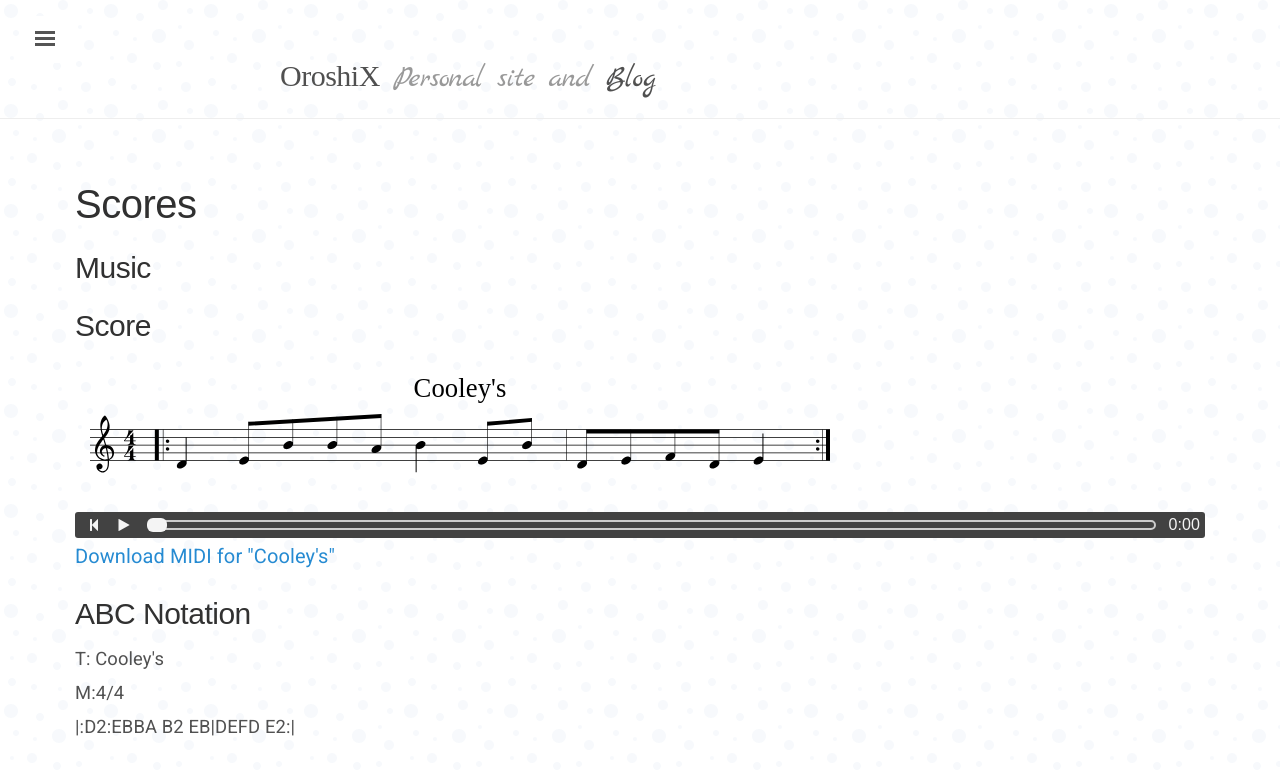
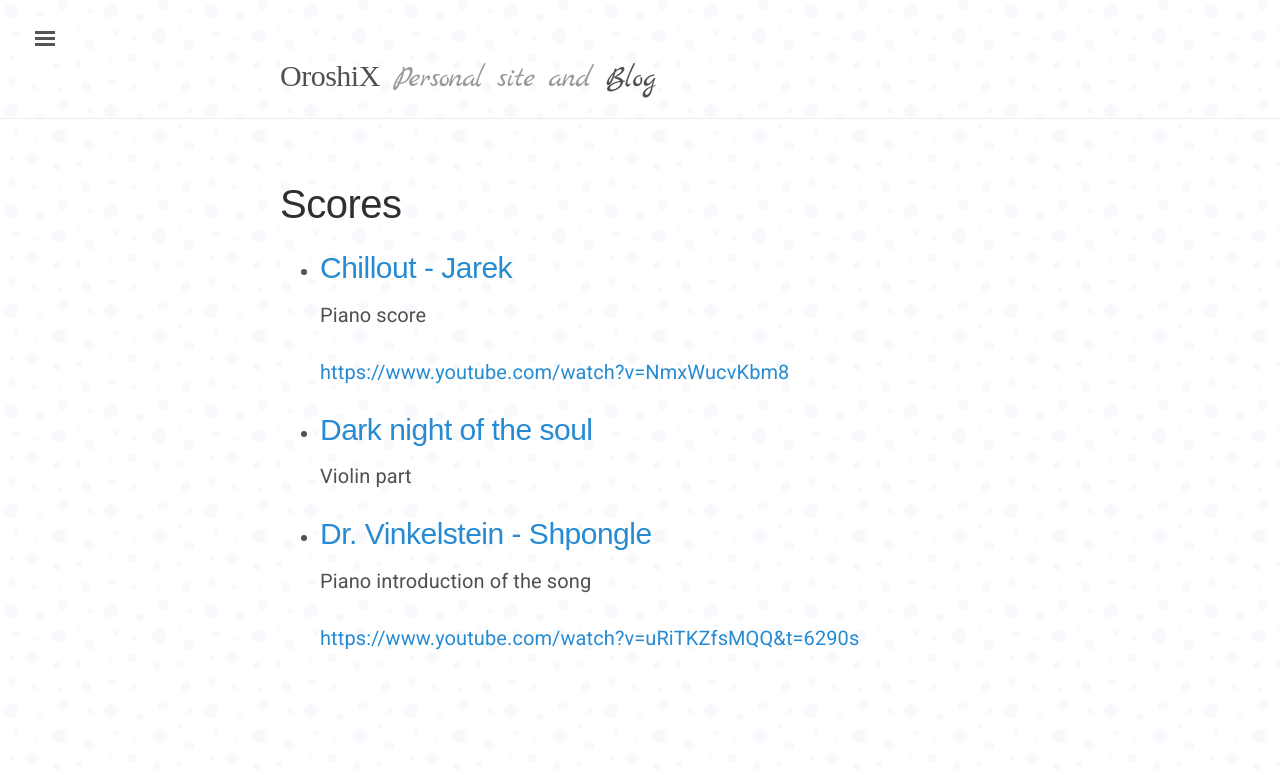
Before and after one commit to OroshiX/OroshiX.github.io, a Jekyll site: the page built from pages/scores.html, in a window 1280 px wide. Shown: the top 775 px of the page. Built offline with Jekyll 4.4.1, drawn with Linux system fonts in a browser that asks for light colours; some web fonts are replaced; a script that is not in the unit is left out; comment, search, counter and statistics services are not loaded; some of the changed lines change nothing that is shown.

Commit message:
Collection of scores (added dark night and chillout)

```diff
--- a/_config.yml
+++ b/_config.yml
@@ -65,6 +65,9 @@ nav:
 # Where are tags and categories displayed
 tag_page: '/blog/tags/'
 category_page: '/blog/categories/'
+collections:
+  scores:
+    output: true
 
 disqus_short_name: 'oroshix' # leave blank if you don't want disqus
 
--- a/_layouts/score.html
+++ b/_layouts/score.html
@@ -1,7 +1,7 @@
 ---
 layout: page-larger
 ---
-{% capture myTune %}{{content | newline_to_br | strip_newlines | replace: "<br />", "\n"}}{% endcapture %}
+{% capture myTune %}{{content | newline_to_br | strip_newlines | replace: "<br />", "\n" | replace: '"', '\"'}}{% endcapture %}
 <div class="page">
     <h2>Music</h2>
     <a href="{{page.link}}">{{page.link}}</a>
--- /dev/null
+++ b/_scores/chillout.html
@@ -0,0 +1,36 @@
+---
+permalink: /scores/chillout
+layout: score
+title: Chillout - Jarek
+description: Piano score
+link: https://www.youtube.com/watch?v=NmxWucvKbm8
+---
+X:1
+T:Chillout synth 80's cover Genos
+C:Jarek
+M:4/4
+L:1/1
+K:C
+V:1 clef=treble
+%%topmargin 0.4cm
+%%botmargin 0.4cm
+%%rightmargin 0.8cm
+%%leftmargin 0.8cm
+Z | Z | Z | Z | Z | Z | Z | Z !segno!|: [L:1/4]c4| B/A G G/ B|
+B A/E/-E2-| E2-E/A/A/A/-|A<F F/G/A/G/-|  G<C C/D/E/G/-|1G/E/D/E/-E2- | E4 :|2
+G/E/D/E/- E D/E/ | G/E/D/E/- E2-| E4 ||3 G/E/D/E/- E D/E/ | G/E/D/E/- E/ D C/-| C4-|C4 |:
+c3-c/B//c// | d-d/e c B/-|B/c/ B/A E/ G/A/-|A2-A/A/ B/c/ |f2 e c/e/-| e2 d/e g/-|[1,3 g4-|g4:|2
+g2-g/B/ A/B/-|B4 !D.S.!|| [4 g4- | g2- (3ged| c4-|c4 ||
+V:2 clef=bass octave=-1
+[L:1/1]"C"[G,CE]| "Em"[G,B,E] | "Am"[A,CE]-|[A,CE]| "F"[F,A,C]| "C"[G,CE]| "Em"[G,B,E]-|[G,B,E] |: "C" [G,CE]| "Em"[G,B,E] |
+"Am"[A,CE]- | [A,CE]| "F"[F,A,C] | "C"[G,CE]| "Em"[G,B,E]- | [G,B,E] :|
+"Em"[G,B,E] | "G"[G,B,D]-| [G,B,D]|| "Em"[G,B,E] | "G"[G,B,D]-| [G,B,D]-| [G,B,D] |:
+"C"[G,CE]| "Em"[G,B,E]| "Am"[A,CE]-|[A,CE]|
+"F"[F,A,C]| "C"[G,CE] | "Em"[G,B,E] | "G"[G,B,D] :|
+"Em"[G,B,E]| "G"[G,B,D]|| "Em" [G,B,E] | "G"[G,B,D] | "C" [G,CE]-| [G,CE]||
+V:1
+Z8||
+c4| B/A/ G/G/- G/G/ B| B A/E/-E2-| E2-E/G/A/A/-|A<F F/G/A/G/-|  G<C- C/D/E/G/-| G/E/D/E/-E D/E/|G/E/D/E/- E/ D C/ | C4 |]
+V:2
+"C"[G,CE]| "Em"[G,B,E] | "Am"[A,CE]-|[A,CE]| "F"[F,A,C]| "C"[G,CE]| "Em"[G,B,E]| "G"[G,B,D] ||
+"C" [G,CE]| "Em"[G,B,E] | "Am"[A,CE]- | [A,CE]| "F"[F,A,C] | "C"[G,CE]| "Em"[G,B,E] | "D"[G,B,D] | "C"[G,CE] |]
--- /dev/null
+++ b/_scores/dark_night.html
@@ -0,0 +1,87 @@
+---
+permalink: /scores/dark-night
+layout: score
+title: Dark night of the soul
+description: Violin part
+link:
+---
+X:1
+T:Dark night of the soul
+C:Ola Gjeilo
+M:7/8
+L:1/8
+Q:1/4=178
+K:G
+%%measurenb 0
+%%%%%%%%%%%%%%%%%%%%%%%%%%%%%%%%%%%%%%%%%%%%%%%%
+!f! !>!.E.G !>!.E.G !>!.E.G.E | !>!.E.G !>!.E.G !>!.F.G.F |!>!.E.G !>!.E.G !>!.E.G.E | !>!.E.G !>!.E.G !>!.F.G.F |
+!>!.E.G !>!.E.G !>!.E.G.E | !>!.E.G !>!.E.G !>!.F.G.F |!>!.E.G !>!.E.G !>!.E.G.E | !>!.E.G !>!.E.G !>!.F.G.F | !pmA!y Z8 |
+%%%%%%%%%%%%% B %%%%%%%%%%%%%
+%%topmargin 0.4cm
+%%botmargin 0.4cm
+!pmB![L:1/4] !ff! E2-E3/2-|E2-E3/2-|E2-E3/2| (F2-G3/2)| G2-G3/2| E2-E3/2-|E2-E3/2| E2-E3/2-|E2-E3/2|
+D2-D3/2-|D2-D3/2| (E2F3/2)| F2-F3/2 | B,2-B,3/2-|B,2-B,3/2| B,2 D3/2| E2-E3/2-|E2-E3/2| A2-A3/2-| A2 (GF/)|
+%%%%%%%%%%%%% C %%%%%%%%%%%%%
+!pmC! E2-E3/2-|E2-E3/2-|E2 z3/2| B2-B3/2-| B2-B3/2-| B2-B3/2-| B2-B3/2| A2-A3/2-| A2-A3/2|
+G2-G3/2-| F2-F3/2-|F2 G3/2| G2-G3/2|E2-E3/2-|E2-E3/2-|E2 z3/2|
+%%%%%%%%%%%%% D %%%%%%%%%%%%%
+[L:1/4]!pmD! g2-g3/2-|g2-g3/2-|g2-g3/2| (f2d3/2)|e2-e3/2-| e2-e3/2-| e2-e3/2| (e2-e3/2-|e2-e3/2|
+d2-d3/2-|d2- d3/2) | (e2 f3/2)|(f2-f3/2|B2-B3/2-| B2-B3/2)| (B2d3/2)| e2-e3/2-|e2-e3/2| a2-a3/2-|a2 (gf/)|
+%%%%%%%%%%%%% E %%%%%%%%%%%%%
+!pmE! e2-e3/2-|e2-e3/2-|e2 z3/2| !crescendo(! b2-b3/2- !crescendo)!| !ff!b2-b3/2-|b2-b3/2-|b2-!-(!b3/2| !-)!!diminuendo(!a2-a3/2-!diminuendo)!| !f!a2-a3/2|
+(g2-g3/2| f2-f3/2-|f2 e3/2)| (g2-g3/2|e2-e3/2-|e2-e3/2)|(e'2-e'3/2-|
+%%%%%%%%%%%%% F %%%%%%%%%%%%%
+!pmF! e'2-e'3/2| d'2-d'3/2-|d'2-d'3/2)| (e'2f'3/2)|(f'2-f'3/2| b2-b3/2-|b2-b3/2)|(b2d'3/2)|
+(e'2-e'3/2-|e'2-e'3/2|f'2-f'3/2)| (g'2 f'3/2-|f'2-f'/-(3:2:3f'/g'/f'/)|e'2-e'3/2-|e'2-e'3/2-|e'2-e'3/2)|
+%%%%%%%%%%%%% G %%%%%%%%%%%%%
+Z4 !pmG!|| [Q:1/4=54]!pp! "@0,40Con sordina" "^1"A,4-| "^2"A,4-|A,4-|A,4-|A,4-|A,4-|A,4-|"^8"A,4-|A,3 A-|
+%%%%%%%%%%%%% H %%%%%%%%%%%%%
+!pmH!yy"^1"A4-|"^2"A4-|A4-|A4-|A4-|A4-|A4-|A4-|A4-|A4-|A4-|"^12"A4-|A3 z| [M:2/4] Z|| [K:Ab][M:6/4]
+%%%%%%%%%%%%% IJ %%%%%%%%%%%%
+!pmI! yy[Q:3/4=48]yZ12 !pmJ!| !mp! [L:1/8]"con sord."(F3 G3A3B3)|(A3G3F3E3)|!<(! (F3G3)(G3A3)| A12-|A3 !<)! z3 !ff! (A3B3)|
+(c3B3)(d3c3)|(B6 A3G3)| !>(!F12-|F4 !>)!z2 [L:1/4] !mf! (E-(3EFG )| F6-| !>(!F6-|F/ !>)! z/ zz z3||
+%%%%%%%%%%%%% K %%%%%%%%%%%%%
+!pmK![L:1/8] "@-10,-55senza sord., solo" !f! (f3g3a3b3)| (a3g3f3e2)(e|c2e f3-f6-|f6)z6|
+%%%%%%%%%%%%% L %%%%%%%%%%%%%
+(f3g3a3b3)| (a3g3f3e3)| !crescendo(! f12-|f6 !crescendo)! z6 !pmL!| !ff!  (f3  g3  a3  b3)  |  (a3  g3  f3  e3 ) |
+( f3  g3 )( g3  a3 ) |  a12  -  |  a3  z3   !f!(a3  b3)  | ( c'3  b3  d'3  c'3 )| ( b6  a3  g3 ) |
+!>(!f12  -  |  f3  - f !>)!z2 !mf!(e3-e-(3efg  )|!<(! f6-f2 [L:1/4]!//!F !//!B| [Q:"rit."]!//!f !//!B !//!f !//!b !//!f !//!b !<)! || [K:C][M:9/4]
+%%%%%%%%%%%%% M %%%%%%%%%%%%%
+!pmM!yy !f! [Q:3/4=52]y !>(! c'6-c'2 !>)! z| z !f! !//!_B !//!d !//!f !//!d !//!f !//!a !//!f !//!d| z !//!c!//!e!//!g!//!e!//!g!//!c'!//!g!//!e|
+z !//!c!//!_e!//!_a!//!e!//!a!//!c'!//!a!//!e|z!//!_d!//!f!//!_a!//!f!//!a!//!_d'!//!a!//!f| z!//!_c !//!_e!//!_g!//!e!//!g!//!_b!//!g!//!e|
+%%%%%%%%%%%%% N %%%%%%%%%%%%%
+z !//!_c!//!_f!//!_a!//!f!//!a!//!_c'!//!a!//!_e| [Q:"rit."]z !<(!!//!_d!//!f !//!_a!//!f!//!a!//!_d'!//!a!//!d' !<)!||!pmN! [K:F][Q:"     A tempo"]!ff! f'3e'3  c'3|
+ _e'3 d'3 b3| f'3e'3c'3| _d'6-d'3|^f'3^e'3 ^c'3| e'3 ^d'3 =b3| ^c'6-!>(!c'3-| c'6 ^c3-!>)! | !mp! [M:3/4]c2z|[M:6/4]
+%%%%%%%%%%%%% O %%%%%%%%%%%%%
+Z3|[Q:"rit.] Z|| !pmO!yy[Q:1/4=68][M:7/4]Z4|[M:4/4]
+%%%%%%%%%%%%% P %%%%%%%%%%%%%
+!pp!_E4-|E4-|E4-|!>(! [Q:"rit."]E3 !>)! z !pmP!|| [Q:"  A tempo"] [K:G] !pp! G4-G3| =F4-F3| D4-D3-|
+%%%%%%%%%%%%% Q %%%%%%%%%%%%%
+D4-D2[Q:"poco rit."]yyyy z !pmQ!|| [K:C][Q:1/4=54] [M:4/4] !p! A4-|A4-|A4-|A4|A4-|A4-|A4-|A4|| [K:B][M:7/4]
+%%%%%%%%%%%%% R %%%%%%%%%%%%%
+!pmR![Q:1/4=63]!pp! "" "@-20,25solo" [L:1/8](Ff^ef) (dfcf) (BfAfGf)| (Eede) (ceBe) (=AeGeFe)| \
+(ff'^e'f') (d'f'c'f') (bf'af'gf') |(ee'd'e') (c'e'be') (=ae'ge'fe'-|e'8)-!<(! !fermata! "Molto cresc."e'6-!<)!|| [M:7/8][K:G]
+%%%%%%%%%%%%% S %%%%%%%%%%%%%
+!pmS! yy[Q:1/4=178]!ff!e'4  -e'3-|e'4-e'3|e4-e3-|!>(!e4-e3-!>)! | [L:1/8] !f! !>!.E.E !>!.E.E !>!.E.E.E |!>!.E.E !>!.E.E !>!.E.E.D | !>!.E.E !>!.EE !>!.EEE |
+!>!.E.E !>!.E.E !>!.F.G.F |!>!.E.G !>!.E.G !>!.E.G.E |!>!.E.G !>!.E.G !>!.F.G.F |!>!.E.G !>!.E.G !>!.E.G.E |!>!.E.G !>!.E.G !>!.F.G.F |
+!>!.E.G !>!.E.G !>!.E.G.E |!>!.E.G !>!.E.G !>!.F.G.F |!>!.E.G !>!.E.G !>!.E.G.E |!>!.E.G !>!.E.G !>!.A.G.F ||
+%%%%%%%%%%%%% T %%%%%%%%%%%%%
+!pmT!y[L:1/4] g2-g3/2-|g2-g3/2-|g2-g3/2-|(f2d3/2)|e2-e3/2-|e2-e3/2-|e2-e3/2|
+(e2-e3/2-|e2-e3/2| d2-d3/2-|d2-d3/2)| (e2f3/2)|(f2-f3/2 | B2-B3/2-|B2-B3/2)| (B2d3/2)|
+%%%%%%%%%%%%% U %%%%%%%%%%%%%
+e2-e3/2-|e2-e3/2|(a2-a3/2-|a2 g f/) !pmU!| [L:1/8] !>!.e.g !>!.e.g !>!.e.g.e|
+!>!.e.g !>!.e.g !>!.f.g.f|!>!.e.g !>!.e.g !>!.e.g.e| [L:1/4]B2-B3/2-|B2-B3/2-|B2-B3/2-|
+B2-!-(!B3/2| !-)!A2-A3/2-|A2-A3/2| G2-G3/2| F2-F3/2-| F2 E3/2| G2-G3/2| E2-E3/2-|E2-E3/2| !ff! (e'2-e'3/2-|
+%%%%%%%%%%%%% V %%%%%%%%%%%%%
+!pmV! e'2-e'3/2| d'2-d'3/2-|d'2-d'3/2)| (e'2 f'3/2)| (f'2-f'3/2 | b2-b3/2-|b2-b3/2)| (b2d'3/2)| (e'2-e'3/2-|e'2-e'3/2 |
+f'2-f'3/2) |  (!-(! g'2!-)! f'3/2-| f'2- f'/-(3:2:3f'/g'/f'/ | e'2-e'3/2- | e'2-e'3/2)|!ff! B,2D3/2| E2-E3/2-|E2-E3/2| A2-A3/2-|A2 (GF/)|
+[L:1/8] !>!.E.G !>!.E.G !>!.E.G.E| !>!.E.G !>!.E.G !>!.F.G.F|!>!.E.G !>!.E.G !>!.E.G.E| !>!.E.G !>!.E.G !>!.F.G.F ||
+%%%%%%%%%%%%% W %%%%%%%%%%%%%
+!pmW! !>!.E.E !>!.E.E !>!.E.E.E| !>!.E.E !>!.E.E !>!.E.E.D | !>!.E.E !>!.E.E !>!.E.E.E| !>!.E.E !>!.E.E !>!.E.E.D| !>!.E.E !>!.E.E !>!.E.E.E| !>!.E.E !>!.E.E !>!.E.E.D|
+!>!.E.E !>!.E.E !>!.E.E.E| !>!.E.E !>!.E.E !>!.E.E.D| !>!.E.E !>!.E.E !>!.E.E.E| !>!.E.E !>!.E.E !>!.E.E.D| !>!.E.E !>!.E.E !>!.E.E.E| !>!.E.E !>!.E.E !>!.E.E.D| !>!.E.E !>!.E.E !>!.E.E.E| !>!.E.E !>!.E.E !>!.E.E.D| !>!.E.E !>!.E.E !>!.E.E.E|
+%%%%%%%%%%%%% X %%%%%%%%%%%%%
+!>!.E.E !>!.E.E !>!.E.E.D|| !pmX!y[M:4/4][Q:1/4=54][L:1/4] !>(!E !>)!zz2|[M:3/4] !p! (F3/2 G3/2)| [M:4/4] "poco a poco cresc."(G2 EG)| [M:3/4] B3| A3 [Q:"rit."]y|
+[Q:"A tempo"][M:4/4] (A2 Bc)|(c2 Ac)|[M:3/4]!f!e3| [M:4/4] !>(!d4 !>)! [Q:"rit."]yy || [M:7/4][K:E]
+%%%%%%%%%%%%% Y %%%%%%%%%%%%%
+!pmY!y[Q:1/4=68]!pp!e4 ( !<(! e'3- !<)!|e'3/2 =d'//c'//) b2-!>(!b3 !>)!| [M:6/4] !pp! B3 [L:1/8] !mf!(e'd' e'd'bc')| (=d'c' =d4) !>(!(c2[Q:"rit."]d2F2)!>)!| [M:4/4]
+[Q:1/4=ca. 56 " Freely]!pp![L:1/4]E3-!fermata!E-| E3-!fermata!E-| [M:5/4]E3-!fermata!E2|[M:4/4] E4-|E4-|E4-|!fermata!E4
--- a/pages/scores/shpongle.html
+++ b/_scores/shpongle.html
@@ -1,7 +1,8 @@
 ---
-permalink: /scores/shpongle
+permalink: /scores/shpongle-dr-vinkelstein
 layout: score
 title: Dr. Vinkelstein - Shpongle
+description: Piano introduction of the song
 link: https://www.youtube.com/watch?v=uRiTKZfsMQQ&t=6290s
 ---
 X:1
--- a/pages/scores.html
+++ b/pages/scores.html
@@ -1,8 +1,15 @@
 ---
 permalink: /scores/
-layout: score
+layout: page
 title: Scores
 ---
-T: Cooley's
-M:4/4
-|:D2:EBBA B2 EB|DEFD E2:|
+
+<ul>
+    {% for score in site.scores %}
+    <li>
+        <h2><a href="{{score.url}}"> {{ score.title}}</a></h2>
+        <p>{{ score.description}}</p>
+        <a href="{{ score.link}}">{{ score.link}}</a>
+    </li>
+    {% endfor %}
+</ul>
```
